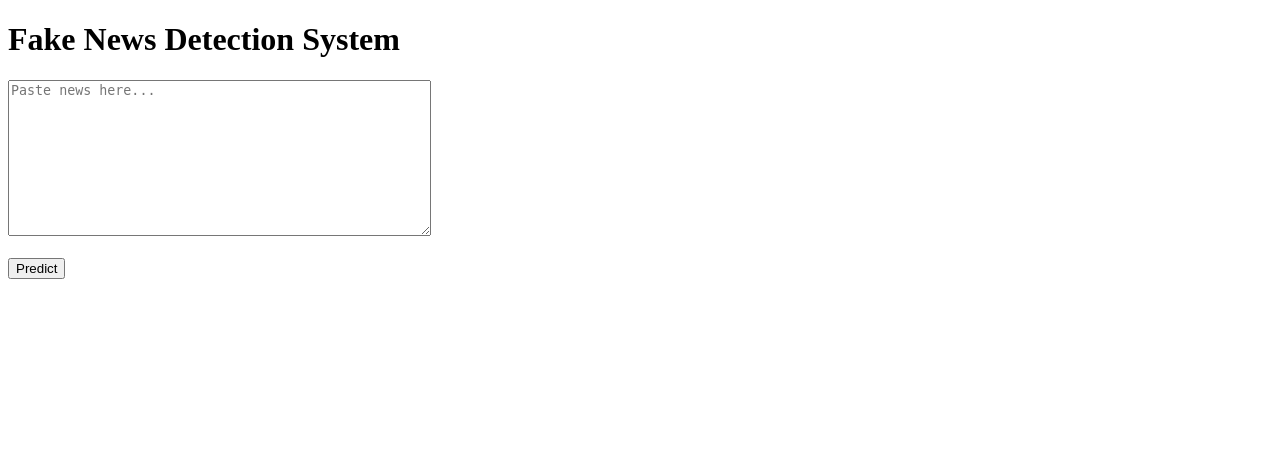
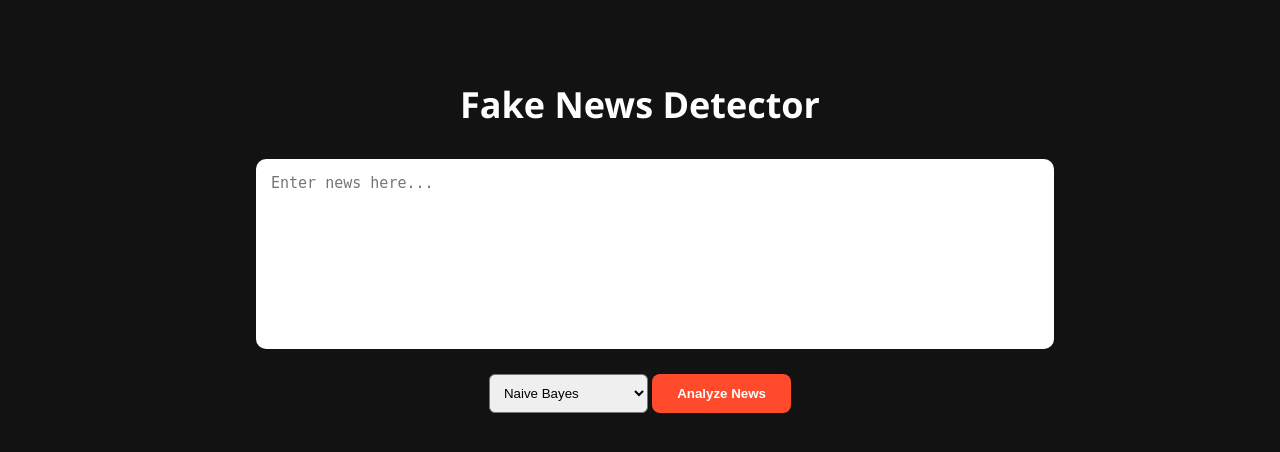
Before and after one commit to ayshaanan/fake_news_detector, a Flask app: page / in a window 1280 px wide. Shown: the top 452 px of the page. Run offline with Flask 3, Linux system fonts and the light colour scheme; parts of the project's set-up code (start-up, migrations or seed data) failed here and were passed over.

Commit message:
First review- outline

```diff
--- a/app.py
+++ b/app.py
@@ -3,24 +3,43 @@ import joblib
 
 app = Flask(__name__)
 
-# Load trained model
-model = joblib.load("model.pkl")
+# Load models
 vectorizer = joblib.load("vectorizer.pkl")
+model_nb = joblib.load("model_nb.pkl")
+model_pa = joblib.load("model_pa.pkl")
 
-@app.route("/")
+@app.route("/", methods=["GET", "POST"])
 def home():
-    return render_template("index.html")
+    prediction = None
+    confidence = None
+    news_text = ""
+    selected_model = "nb"   # default model
 
-@app.route("/predict", methods=["POST"])
-def predict():
-    news = request.form["news"]
+    if request.method == "POST":
+        news_text = request.form["news"]
+        selected_model = request.form["model"]
 
-    vectorized = vectorizer.transform([news])
-    prediction = model.predict(vectorized)[0]
+        vectorized_text = vectorizer.transform([news_text])
 
-    result = "Real News" if prediction == 1 else "Fake News"
+        if selected_model == "nb":
+            model = model_nb
+        else:
+            model = model_pa
 
-    return render_template("index.html", prediction=result)
+        prediction = model.predict(vectorized_text)[0]
+
+        if hasattr(model, "predict_proba"):
+            confidence = round(max(model.predict_proba(vectorized_text)[0]) * 100, 2)
+        else:
+            confidence = 90
+
+    return render_template(
+        "index.html",
+        prediction=prediction,
+        confidence=confidence,
+        news_text=news_text,
+        selected_model=selected_model   # ✅ ADD THIS
+    )
 
 if __name__ == "__main__":
     app.run(debug=True)
--- /dev/null
+++ b/static/style.css
@@ -0,0 +1,65 @@
+body {
+    margin: 0;
+    font-family: 'Segoe UI', sans-serif;
+    background: #121212;
+    color: white;
+}
+
+.container {
+    width: 60%;
+    margin: 80px auto;
+    text-align: center;
+}
+
+h1 {
+    font-size: 36px;
+    margin-bottom: 30px;
+}
+
+textarea {
+    width: 100%;
+    height: 160px;
+    padding: 15px;
+    border-radius: 10px;
+    border: none;
+    resize: none;
+    margin-bottom: 20px;
+    font-size: 15px;
+}
+
+select {
+    padding: 10px;
+    border-radius: 6px;
+    margin-bottom: 15px;
+}
+
+button {
+    padding: 12px 25px;
+    background: #ff4b2b;
+    border: none;
+    border-radius: 8px;
+    color: white;
+    cursor: pointer;
+    font-weight: bold;
+}
+
+button:hover {
+    background: #ff416c;
+}
+
+.result {
+    margin-top: 25px;
+    padding: 20px;
+    border-radius: 10px;
+    font-size: 18px;
+}
+
+.Real {
+    background: #1e4620;
+    border: 2px solid #4caf50;
+}
+
+.Fake {
+    background: #4a1c1c;
+    border: 2px solid #f44336;
+}
--- a/templates/index.html
+++ b/templates/index.html
@@ -2,20 +2,41 @@
 <html>
 <head>
     <title>Fake News Detector</title>
+    <link rel="stylesheet" href="{{ url_for('static', filename='style.css') }}">
 </head>
 <body>
 
-    <h1>Fake News Detection System</h1>
+<div class="container">
+    <h1>Fake News Detector</h1>
 
-    <form action="/predict" method="POST">
-        <textarea name="news" rows="10" cols="50" placeholder="Paste news here..."></textarea>
-        <br><br>
-        <button type="submit">Predict</button>
+    <form method="POST">
+        <textarea name="news" placeholder="Enter news here...">{{ news_text }}</textarea>
+
+        <select name="model">
+            <option value="nb" {% if selected_model == "nb" %}selected{% endif %}>
+                Naive Bayes
+            </option>
+            <option value="pa" {% if selected_model == "pa" %}selected{% endif %}>
+                Passive Aggressive
+            </option>
+        </select>
+
+        <button type="submit">Analyze News</button>
     </form>
 
-    {% if prediction %}
-        <h2>Prediction: {{ prediction }}</h2>
+    {% if prediction is not none %}
+    <div class="result">
+        {% if prediction == 1 or prediction == "REAL" or prediction == "Real" %}
+            <h2 style="color: green;">REAL News ✅</h2>
+        {% else %}
+            <h2 style="color: red;">FAKE News ❌</h2>
+        {% endif %}
+
+        <p><strong>Confidence Score:</strong> {{ confidence }}%</p>
+    </div>
     {% endif %}
+
+</div>
 
 </body>
 </html>
```
Also changed, not shown: train_model.py (+24 -53 lines), templates/dashboard.html (deleted), templates/login.html (deleted), templates/register.html (deleted), 3 other files.
